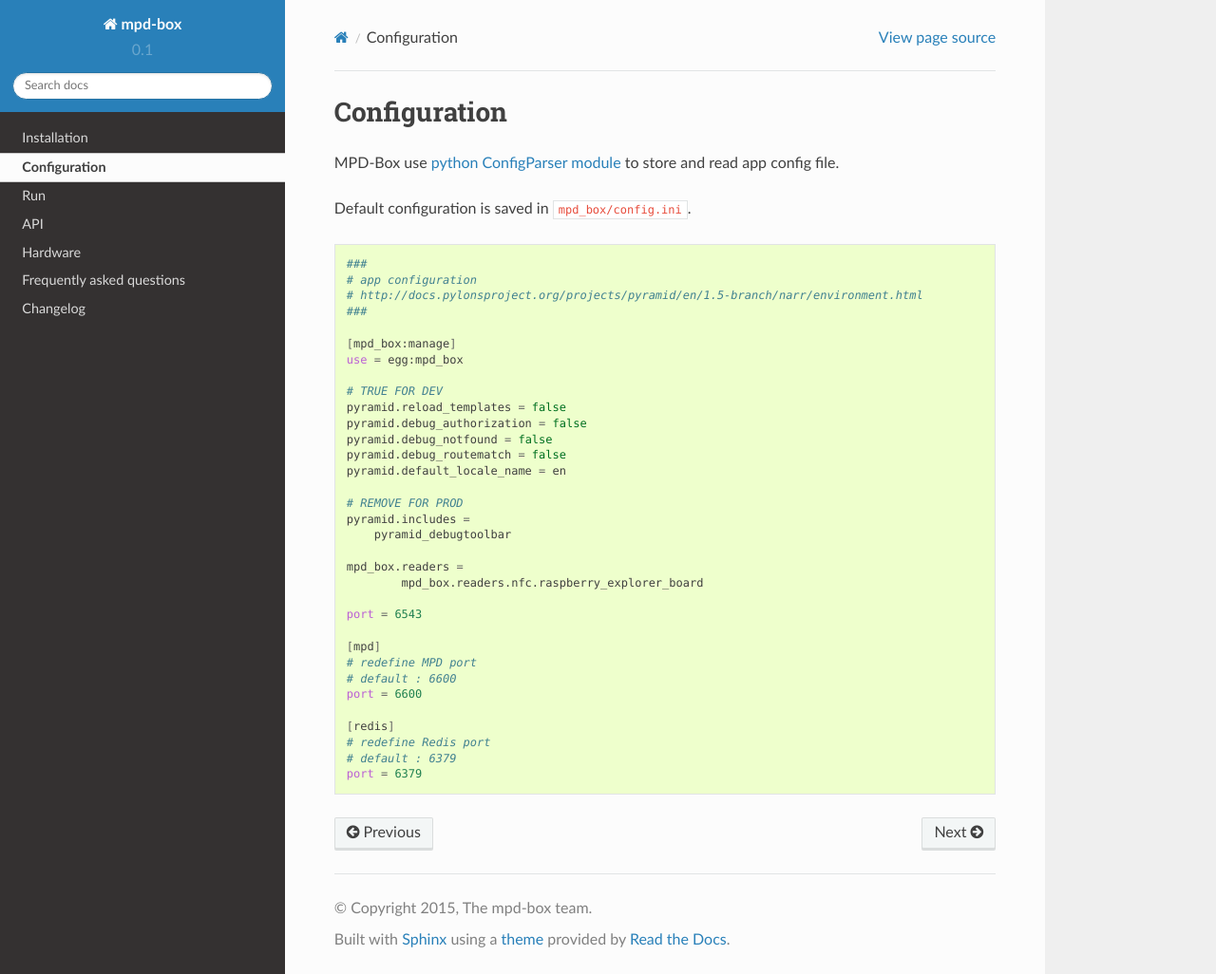
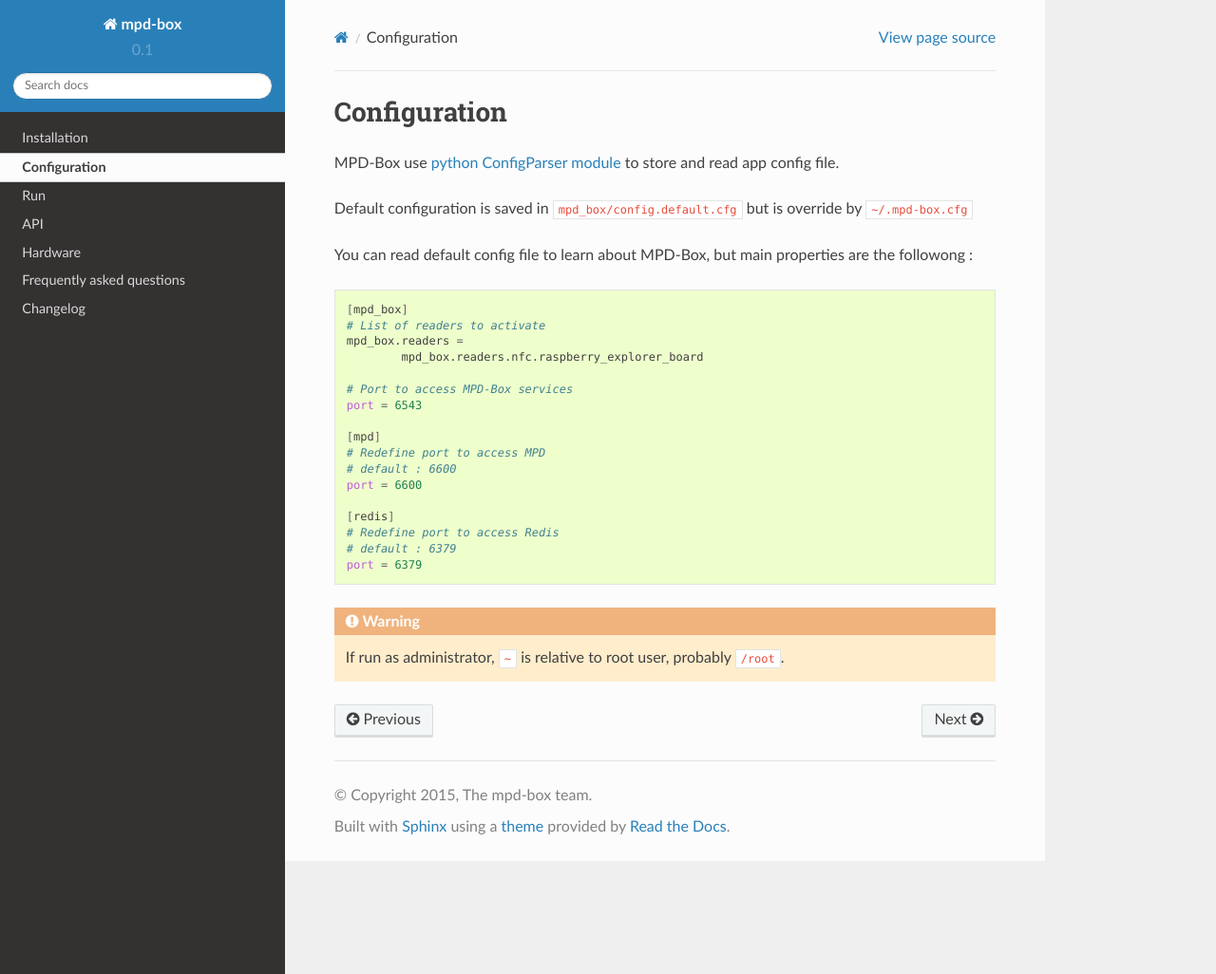
Before and after one commit to mpd-box/mpd-box, a Sphinx documentation site: the page built from docs/configuration.rst, in a window 1280 px wide and 1026 px high. Shown: the whole window at 95% size. Built offline with Sphinx 7.4.7 and the Read the Docs theme 2.0.0, drawn with Linux system fonts in a browser that asks for light colours.

Commit message:
Refactor configuration process
Can now be override using ~/.mpd-box.cfg
More simple and clear to use.
Also by default does not start any reader
Update changelog to be more technical.

```diff
--- a/CHANGELOG.rst
+++ b/CHANGELOG.rst
@@ -7,4 +7,7 @@
 **Initial version**
 
 - Web service to read, access, and edit tags
-- Reading script for Raspberry EXPLORE-NFC
+- Reading tags for Raspberry EXPLORE-NFC
+- Logging using RotatingFileHandler
+- Config file with ConfigParser
+- Run as process, daemon, or service
--- a/docs/configuration.rst
+++ b/docs/configuration.rst
@@ -5,41 +5,31 @@
 
 MPD-Box use `python ConfigParser module <https://docs.python.org/2/library/configparser.html>`_ to store and read app config file.
 
-Default configuration is saved in ``mpd_box/config.ini``.
+Default configuration is saved in ``mpd_box/config.default.cfg`` but is override by ``~/.mpd-box.cfg``
+
+You can read default config file to learn about MPD-Box, but main properties are the followong :
 
 
 .. code-block:: bash
 
-	###
-	# app configuration
-	# http://docs.pylonsproject.org/projects/pyramid/en/1.5-branch/narr/environment.html
-	###
-
-	[mpd_box:manage]
-	use = egg:mpd_box
-
-	# TRUE FOR DEV
-	pyramid.reload_templates = false
-	pyramid.debug_authorization = false
-	pyramid.debug_notfound = false
-	pyramid.debug_routematch = false
-	pyramid.default_locale_name = en
-
-	# REMOVE FOR PROD
-	pyramid.includes =
-	    pyramid_debugtoolbar
-
+	[mpd_box]
+	# List of readers to activate
 	mpd_box.readers =
 		mpd_box.readers.nfc.raspberry_explorer_board
 
+	# Port to access MPD-Box services
 	port = 6543
 
 	[mpd]
-	# redefine MPD port
+	# Redefine port to access MPD
 	# default : 6600
 	port = 6600
 
 	[redis]
-	# redefine Redis port
+	# Redefine port to access Redis
 	# default : 6379
 	port = 6379
+
+.. warning::
+
+	If run as administrator, ``~`` is relative to root user, probably ``/root``.
```
Also changed, not shown: 4 other files.
